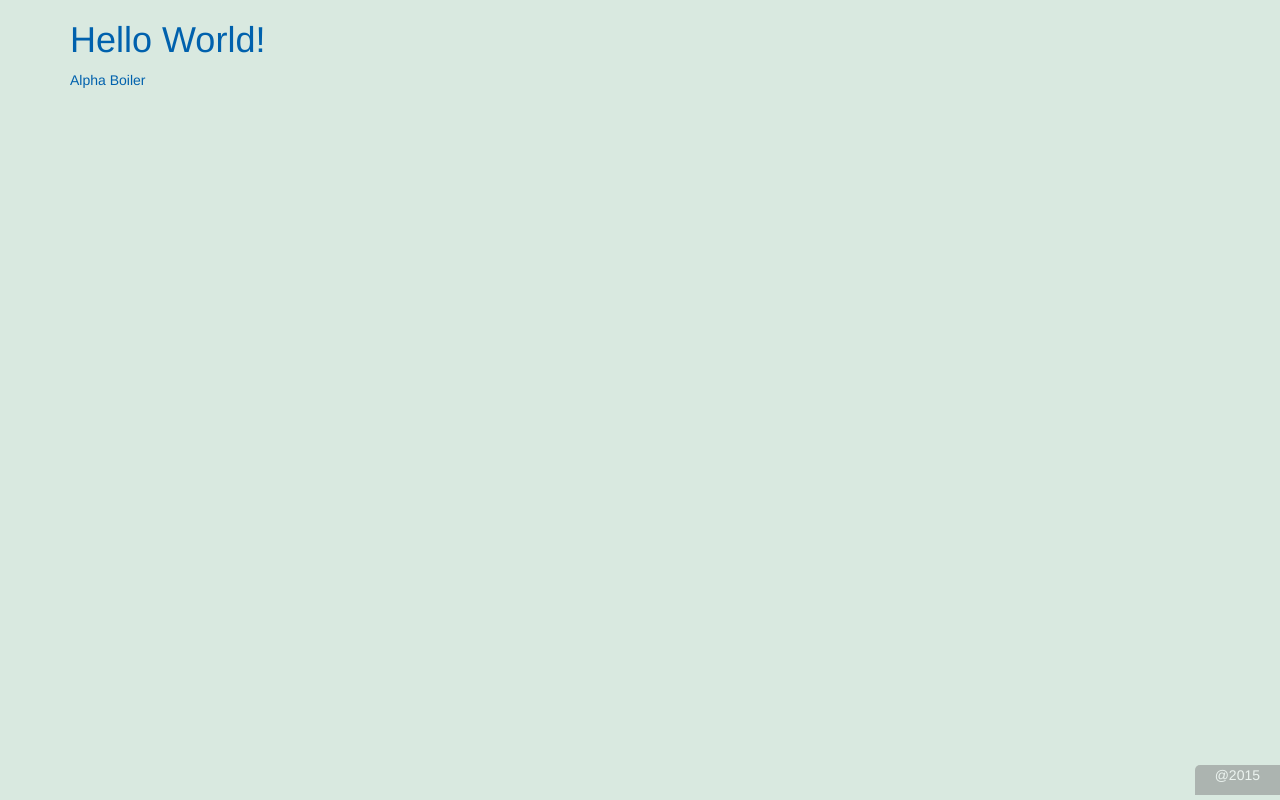
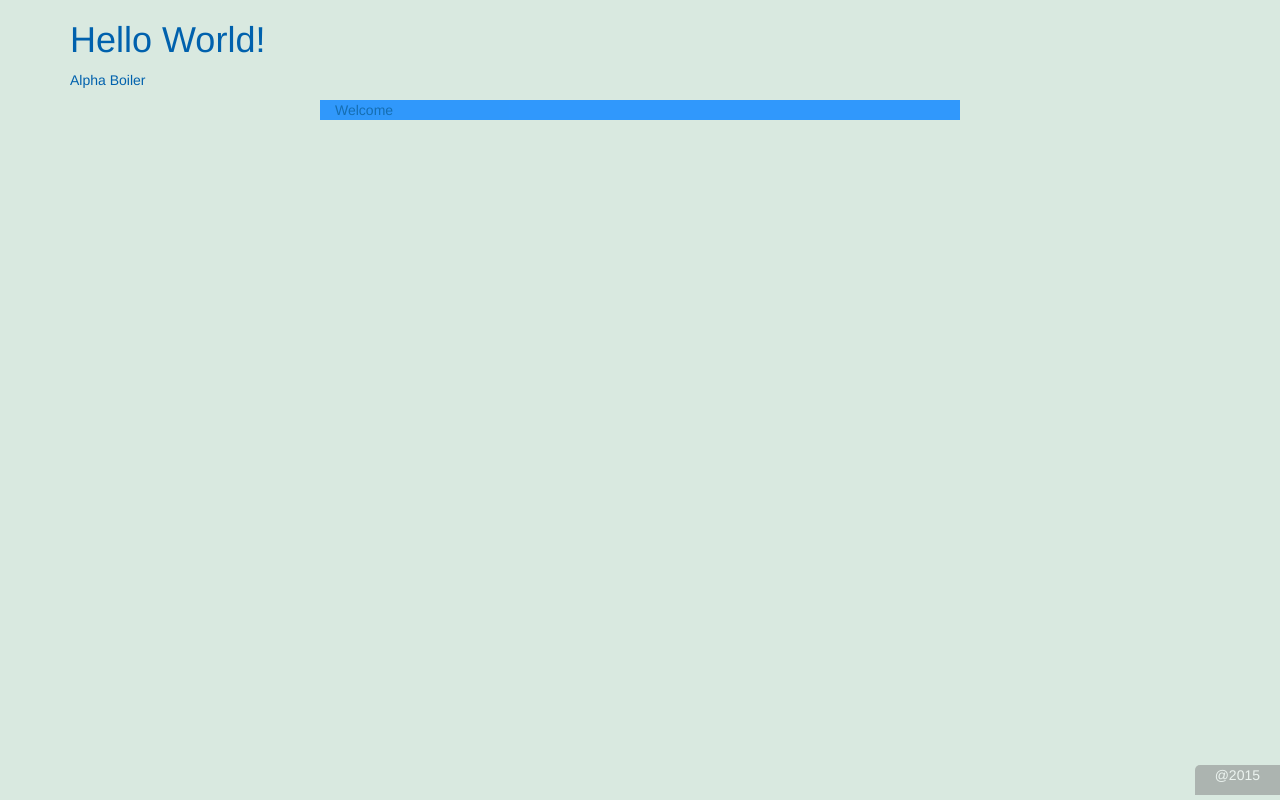
Before and after one commit to lpall/boiler, a plain HTML site: page index.html in a window 1280 px wide. Drawn offline with Linux system fonts and the light colour scheme.

Commit message:
Main content added

```diff
--- a/css/main.css
+++ b/css/main.css
@@ -12,3 +12,10 @@ footer
   padding: 0 20px 0 20px;
   border-radius: 5px 0 0 0;
 }
+
+#main_content
+{
+  width: 50%;
+  background-color: dodgerblue;
+  opacity: 0.9;
+}
--- a/index.html
+++ b/index.html
@@ -16,6 +16,9 @@
         <p>Alpha Boiler</p>
       </div>
     </header>
+    <section id="main_content" class="container">
+      Welcome
+    </section>
     <footer>
       <p>@2015</p>
     </footer>
```
